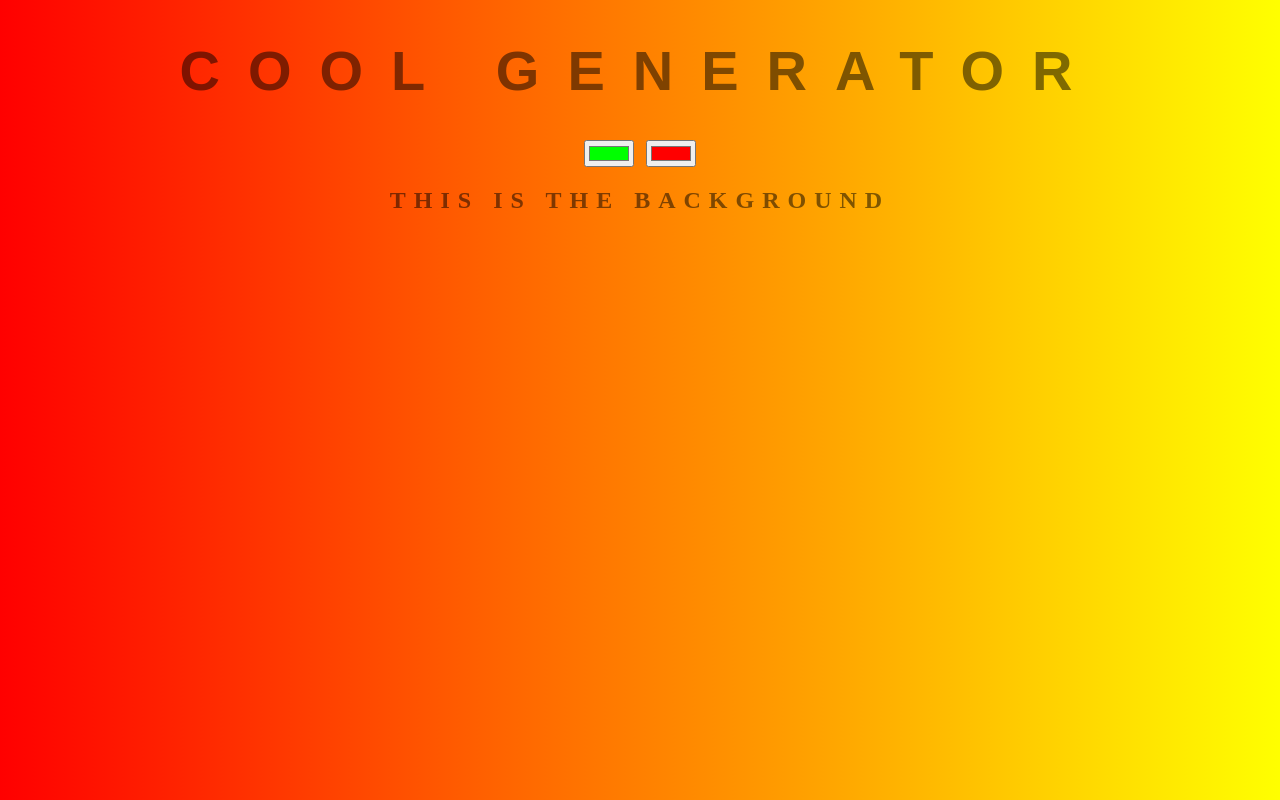
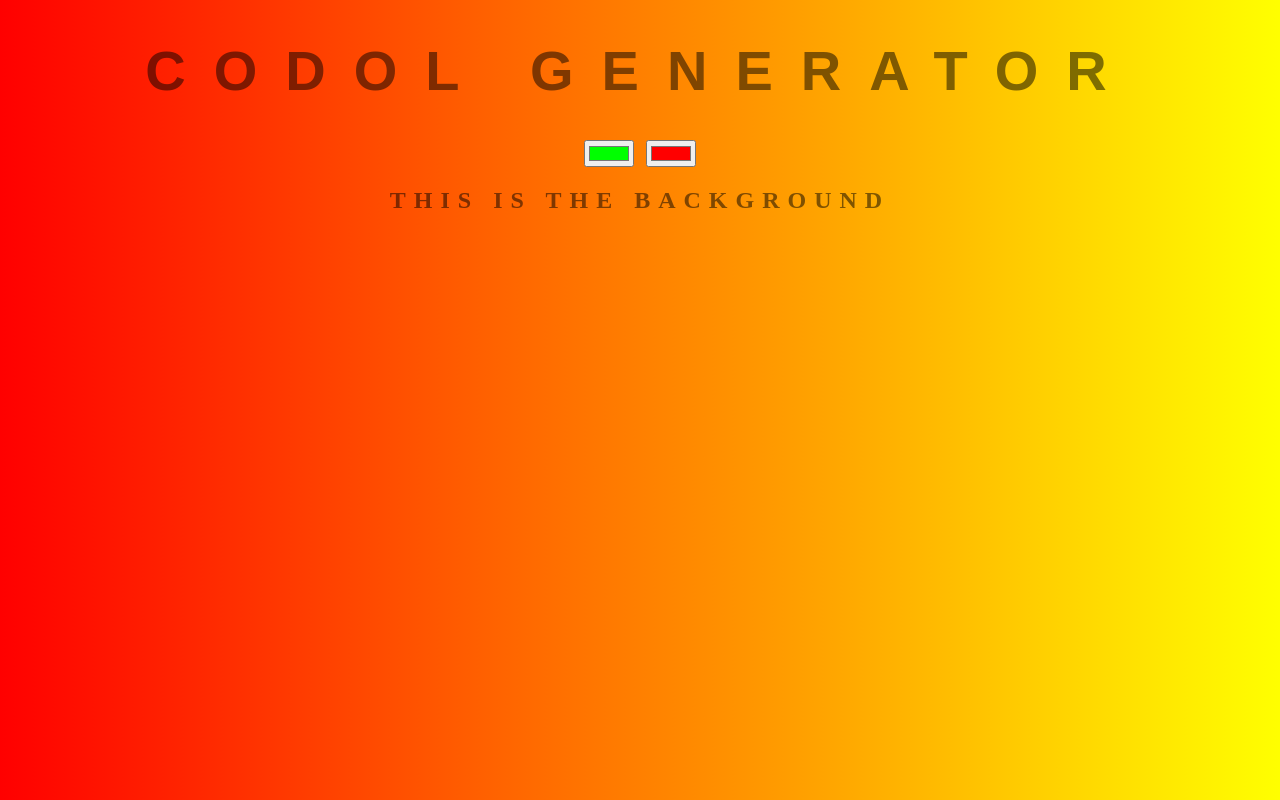
Before and after one commit to Lyordfi/background-generator, a plain HTML site: page index.html in a window 1280 px wide. Drawn offline with Linux system fonts and the light colour scheme.

Commit message:
changing text

```diff
--- a/index.html
+++ b/index.html
@@ -5,7 +5,7 @@
 	<link rel="stylesheet" type="text/css" href="style.css">
 </head>
 <body id="gradient">
-	<h1>COOL Generator</h1>
+	<h1>COdOL Generator</h1>
 	<input class="color1" type="color" name="color1" value="#00ff00">
 	<input class="color2" type="color" name="color2" value="#ff0000">
 	<h2>This is the background</h2>
```
